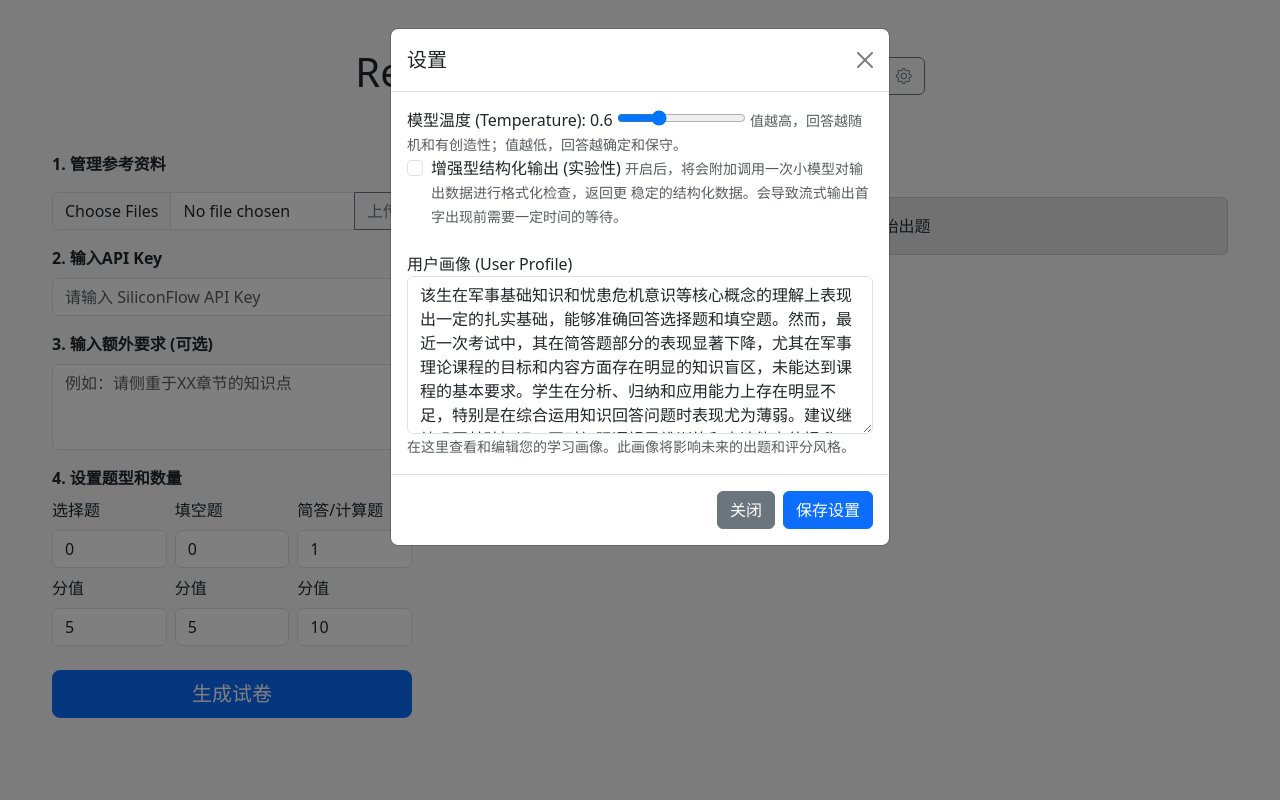
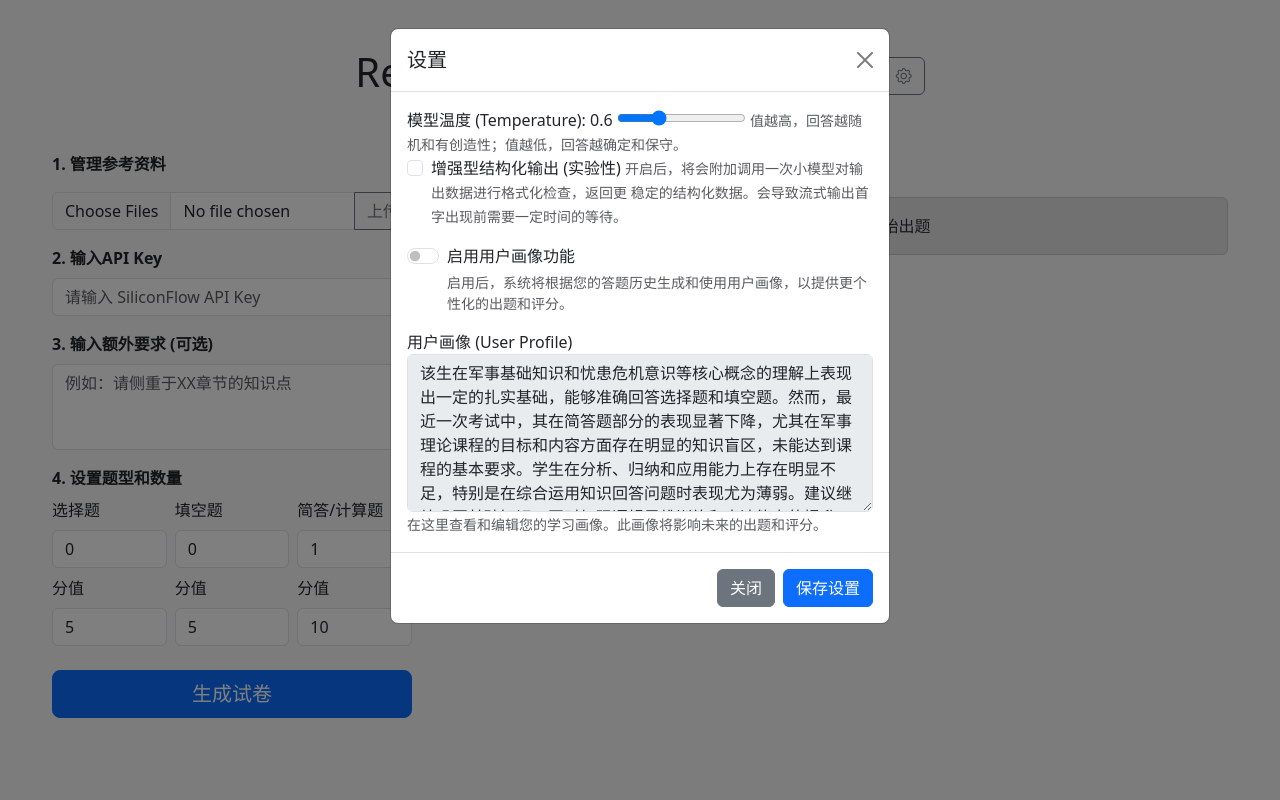
Before and after one commit to DynamicCast03/ReviewGenius, a Flask app: page / in a window 1280 px wide, after a click that opens the changed part. Run offline with Flask 3, Linux system fonts and the light colour scheme; some libraries are stand-ins or nearby versions.

Commit message:
修复用户画像功能，可关闭用户画像

```diff
--- a/ReviewGenius/app.py
+++ b/ReviewGenius/app.py
@@ -76,7 +76,8 @@ def load_config():
         default_config = {
             "temperature": 1.0,
             "enhanced_structured_output": False,
-            "user_profile": default_profile
+            "user_profile": default_profile,
+            "user_profile_enabled": True
         }
         with open(CONFIG_FILE, 'w', encoding='utf-8') as f:
             json.dump(default_config, f, indent=4, ensure_ascii=False)
@@ -87,12 +88,15 @@ def load_config():
             # 确保旧配置文件也能兼容
             if "user_profile" not in config:
                 config["user_profile"] = default_profile
+            if "user_profile_enabled" not in config:
+                config["user_profile_enabled"] = True
             return config
     except (json.JSONDecodeError, FileNotFoundError):
         return {
             "temperature": 1.0,
             "enhanced_structured_output": False,
-            "user_profile": default_profile
+            "user_profile": default_profile,
+            "user_profile_enabled": True
         }
 
 def save_config(config_data):
@@ -114,6 +118,7 @@ def manage_settings():
         config = load_config()
         config["temperature"] = float(data.get("temperature", config["temperature"]))
         config["enhanced_structured_output"] = bool(data.get("enhanced_structured_output", config["enhanced_structured_output"]))
+        config["user_profile_enabled"] = bool(data.get("user_profile_enabled", config.get("user_profile_enabled", True)))
         # 添加对 user_profile 的处理
         if "user_profile" in data:
             config["user_profile"] = str(data.get("user_profile", ""))
@@ -203,6 +208,11 @@ def generate_exam():
         config = load_config()
         temperature = config.get("temperature", 1.0)
 
+        if config.get("user_profile_enabled", True):
+            user_profile = config.get("user_profile", "该用户暂无画像，请根据本次答题情况生成一份初始画像。")
+        else:
+            user_profile = "用户画像功能未开启。"
+
         if not api_key:
             return jsonify({"error": "API Key缺失"}), 400
 
@@ -281,7 +291,8 @@ def generate_exam():
         user_requirement=user_text,
         question_types=question_types_str,
         formatting_instructions=formatting_instructions,
-        scores=scores_data)
+        scores=scores_data,
+        user_profile=user_profile)
 
         messages = [{"role": "user", "content": main_prompt}]
 
@@ -546,14 +557,17 @@ def grade_submission():
                 for event_str in grading_stream:
                     yield event_str + "\n" # 将原始事件字符串传递给前端
 
-                # 在流结束后，启动后台任务更新用户画像
-                # 确保grading_results不为空
-                app.logger.info("批改完成，启动后台任务更新用户画像.")
-                thread = threading.Thread(
-                    target=_update_profile_task,
-                    args=(api_key, questions, user_answers)
-                )
-                thread.start()
+                # 在流结束后，如果启用了用户画像功能，则启动后台任务更新
+                config = load_config()
+                if config.get("user_profile_enabled", True):
+                    app.logger.info("用户画像功能已启用，启动后台任务更新用户画像。")
+                    thread = threading.Thread(
+                        target=_update_profile_task,
+                        args=(api_key, questions, user_answers)
+                    )
+                    thread.start()
+                else:
+                    app.logger.info("用户画像功能未启用，跳过更新。")
 
             except Exception as e:
                 error_event = {
--- a/ReviewGenius/config.json
+++ b/ReviewGenius/config.json
@@ -1,5 +1,6 @@
 {
     "temperature": 0.6,
     "enhanced_structured_output": false,
-    "user_profile": "该生在军事基础知识和忧患危机意识等核心概念的理解上表现出一定的扎实基础，能够准确回答选择题和填空题。然而，最近一次考试中，其在简答题部分的表现显著下降，尤其在军事理论课程的目标和内容方面存在明显的知识盲区，未能达到课程的基本要求。学生在分析、归纳和应用能力上存在明显不足，特别是在综合运用知识回答问题时表现尤为薄弱。建议继续巩固基础知识，同时加强逻辑思维训练和表达能力的提升，尤其是简答题的答题技巧。"
+    "user_profile": "该生在军事基础知识和忧患危机意识等核心概念的理解上表现出一定的扎实基础，能够准确回答选择题和填空题。然而，最近一次考试中，其在简答题部分的表现显著下降，尤其在军事理论课程的目标和内容方面存在明显的知识盲区，未能达到课程的基本要求。学生在分析、归纳和应用能力上存在明显不足，特别是在综合运用知识回答问题时表现尤为薄弱。建议继续巩固基础知识，同时加强逻辑思维训练和表达能力的提升，尤其是简答题的答题技巧。",
+    "user_profile_enabled": false
 }
--- a/ReviewGenius/prompts/exam_generation_prompt.txt
+++ b/ReviewGenius/prompts/exam_generation_prompt.txt
@@ -24,6 +24,7 @@
 2.  **题型和数量**: {{question_types}}
 3.  严格根据学习材料出题，不要超纲。
 4.  题目需要清晰、无歧义，并覆盖材料的关键知识点。
+5.  **用户画像参考**: {{user_profile}}
 
 **具体题型定义和分值**:
 
--- a/ReviewGenius/templates/interface.html
+++ b/ReviewGenius/templates/interface.html
@@ -211,11 +211,17 @@
 							<small class="form-text text-muted">开启后，将会附加调用一次小模型对输出数据进行格式化检查，返回更
 								稳定的结构化数据。会导致流式输出首字出现前需要一定时间的等待。</small>
 						</div>
+						<!-- 用户画像功能开关 -->
+						<div class="form-check form-switch mt-3">
+							<input class="form-check-input" type="checkbox" id="user-profile-enabled">
+							<label class="form-check-label" for="user-profile-enabled">启用用户画像功能</label>
+							<small class="form-text text-muted d-block">启用后，系统将根据您的答题历史生成和使用用户画像，以提供更个性化的出题和评分。</small>
+						</div>
 						<!-- 用户画像编辑区 -->
-						<div class="form-group mt-4">
+						<div class="form-group mt-3">
 							<label for="user-profile-editor">用户画像 (User Profile)</label>
 							<textarea class="form-control" id="user-profile-editor" rows="6"></textarea>
-							<small class="form-text text-muted">在这里查看和编辑您的学习画像。此画像将影响未来的出题和评分风格。</small>
+							<small class="form-text text-muted">在这里查看和编辑您的学习画像。此画像将影响未来的出题和评分。</small>
 						</div>
 					</div>
 					<div class="modal-footer">
@@ -375,6 +381,7 @@
 				const settingsModal = new bootstrap.Modal(settingsModalEl);
 				const enhancedOutputSwitch = document.getElementById('enhanced-structured-output');
 				const userProfileEditor = document.getElementById('user-profile-editor');
+				const userProfileEnabledSwitch = document.getElementById('user-profile-enabled');
 
 				// Load settings from backend when modal is shown
 				settingsModalEl.addEventListener('show.bs.modal', function() {
@@ -384,12 +391,21 @@
 							temperatureSlider.value = config.temperature;
 							temperatureValueSpan.textContent = config.temperature;
 							enhancedOutputSwitch.checked = config.enhanced_structured_output;
+							userProfileEnabledSwitch.checked = config.user_profile_enabled;
 							userProfileEditor.value = config.user_profile;
+
+							// 根据开关状态决定编辑器是否可用
+							userProfileEditor.disabled = !config.user_profile_enabled;
 						})
 						.catch(error => {
 							console.error('Error fetching settings:', error);
 							showAlert('无法加载设置！', 'danger');
 						});
+				});
+
+				// 根据开关状态动态禁用/启用编辑器
+				userProfileEnabledSwitch.addEventListener('change', function() {
+					userProfileEditor.disabled = !this.checked;
 				});
 
 				// Update span when slider is moved
@@ -402,10 +418,12 @@
 					const newTemperature = temperatureSlider.value;
 					const enhancedOutput = enhancedOutputSwitch.checked;
 					const userProfile = userProfileEditor.value;
+					const userProfileEnabled = userProfileEnabledSwitch.checked;
 
 					const settings = {
 						temperature: parseFloat(newTemperature),
 						'enhanced_structured_output': enhancedOutput,
+						'user_profile_enabled': userProfileEnabled,
 						'user_profile': userProfile
 					};
 
```
Also changed, not shown: 1 other file.
